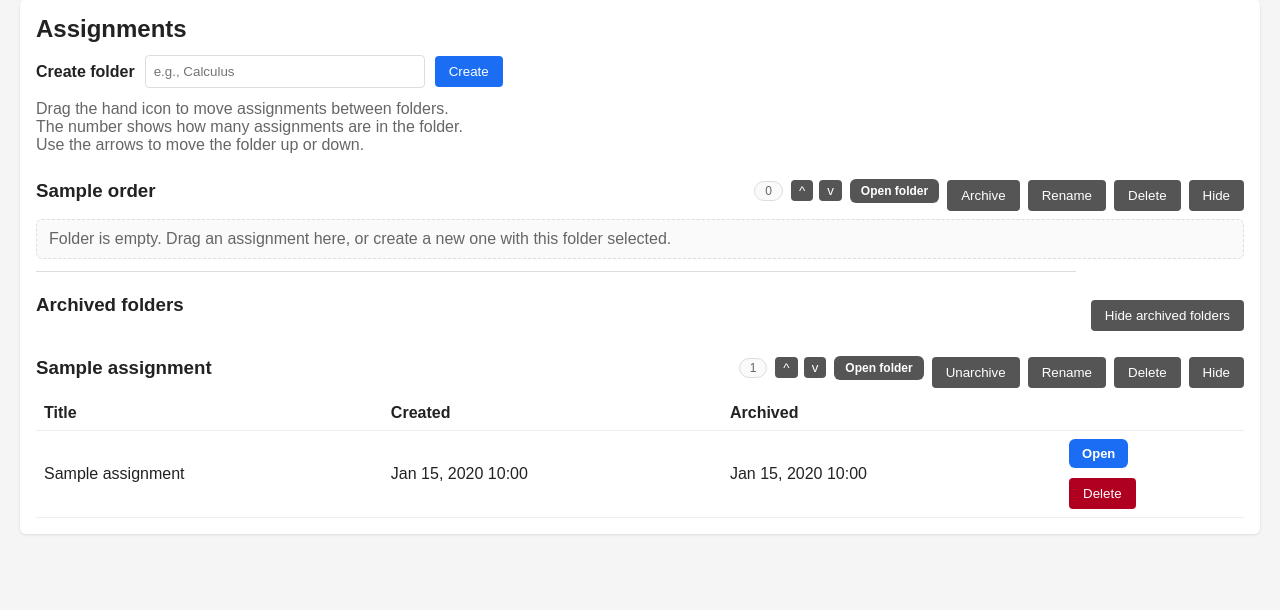
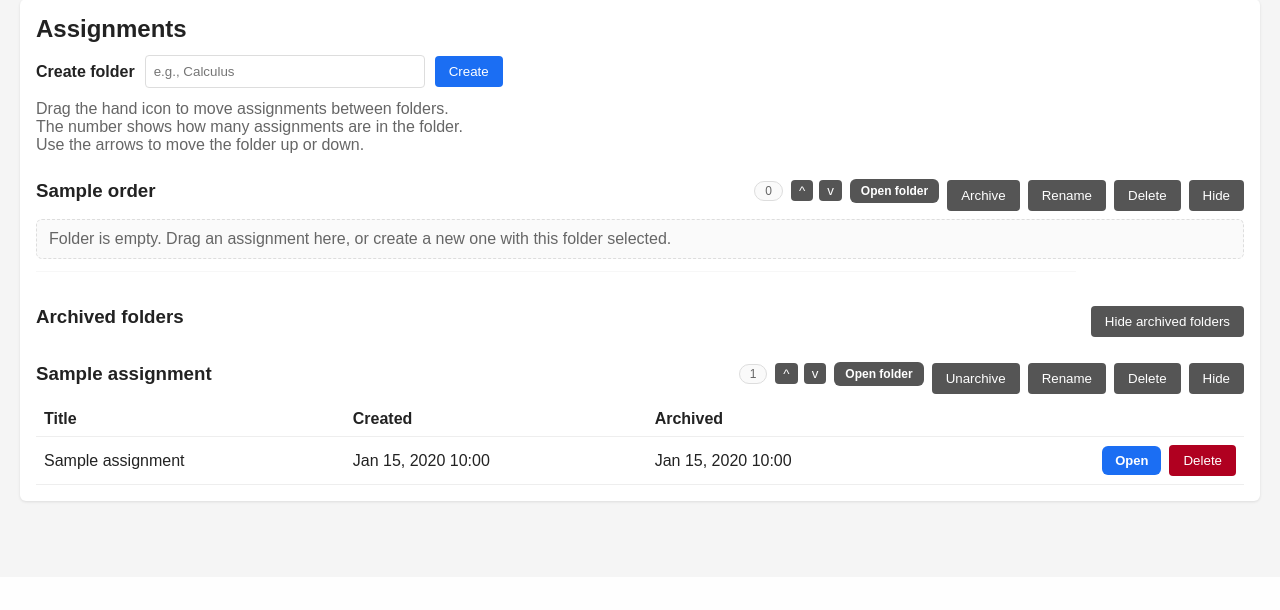
Before and after one commit to ampapacek/SAGE, a Flask app: page /assignments in a window 1280 px wide. Shown: the part 264-874 px from the top of the page. After the commit the page ends 767 px from the top, so only its background shows below. Run offline with Flask 3, Linux system fonts and the light colour scheme; tables that the repository leaves empty hold one stand-in row (values such as "Sample post"); some libraries are stand-ins or nearby versions.

Commit message:
Align assignment row actions and enlarge archived divider

```diff
--- a/templates/assignments.html
+++ b/templates/assignments.html
@@ -257,7 +257,7 @@
                   <th class="drag-cell">{{ t('move') }}</th>
                   <th>{{ t('title') }}</th>
                   <th>{{ t('created') }}</th>
-                  <th></th>
+                  <th class="actions-cell"></th>
                 </tr>
               </thead>
               <tbody>
@@ -275,12 +275,14 @@
                     </td>
                     <td>{{ assignment.title }}</td>
                     <td>{{ assignment.created_at.strftime('%b %d, %Y %H:%M') }}</td>
-                    <td>
+                    <td class="actions-cell">
+                      <div class="row-actions">
                         <a class="action-link" href="{{ url_for('assignment_detail', assignment_id=assignment.id) }}">{{ t('open') }}</a>
                         <form method="post" action="{{ url_for('delete_assignment', assignment_id=assignment.id) }}" class="delete-assignment-form">
                           <input type="hidden" name="delete_mode" value="hard" />
                           <button type="button" class="danger delete-assignment-trigger">{{ t('delete') }}</button>
                         </form>
+                      </div>
                     </td>
                   </tr>
                 {% endfor %}
@@ -296,7 +298,7 @@
         </div>
       {% endfor %}
       {% if archived_foldered_assignments %}
-        <div class="section-divider"></div>
+        <div class="section-divider archived-divider"></div>
         <div class="archived-header">
           <h3 class="archived-title">{{ t('archived_folders') }}</h3>
           <button
@@ -411,7 +413,7 @@
                     <th>{{ t('title') }}</th>
                     <th>{{ t('created') }}</th>
                     <th>{{ t('archived_on') }}</th>
-                    <th></th>
+                    <th class="actions-cell"></th>
                   </tr>
                 </thead>
                 <tbody>
@@ -426,12 +428,14 @@
                           --
                         {% endif %}
                       </td>
-                      <td>
+                      <td class="actions-cell">
+                        <div class="row-actions">
                           <a class="action-link" href="{{ url_for('assignment_detail', assignment_id=assignment.id) }}">{{ t('open') }}</a>
                           <form method="post" action="{{ url_for('delete_assignment', assignment_id=assignment.id) }}" class="delete-assignment-form">
                             <input type="hidden" name="delete_mode" value="hard" />
                             <button type="button" class="danger delete-assignment-trigger">{{ t('delete') }}</button>
                           </form>
+                        </div>
                       </td>
                     </tr>
                   {% endfor %}
--- a/templates/base.html
+++ b/templates/base.html
@@ -166,8 +166,19 @@
       .folder-header { display: flex; align-items: center; justify-content: space-between; gap: 12px; margin: 16px 0 8px; }
       .folder-header h3 { margin: 0; }
       .folder-actions { display: inline-flex; align-items: center; gap: 8px; }
-      .archived-title { margin: 0 0 12px; }
-      .archived-header { display: flex; align-items: center; justify-content: space-between; gap: 12px; margin: 0 0 12px; }
+      .actions-cell { text-align: right; }
+      .row-actions { display: inline-flex; align-items: center; justify-content: flex-end; gap: 8px; }
+      .row-actions button { margin-top: 0; }
+      .archived-title { margin: 0; }
+      .archived-header {
+        display: flex;
+        align-items: center;
+        justify-content: space-between;
+        gap: 12px;
+        margin: 0 0 12px;
+        padding-top: 6px;
+      }
+      .archived-divider { height: 3px; background: var(--accent); opacity: 0.25; margin: 6px 0 20px; }
       .folder-view-banner { display: flex; align-items: center; justify-content: space-between; gap: 12px; margin-bottom: 12px; }
       .folder-view-banner .helper-text { margin: 0; }
       .folder-open-link { padding: 4px 10px; font-size: 12px; background: var(--secondary); }
```
Lines whose indentation alone changed are shown as unchanged.
